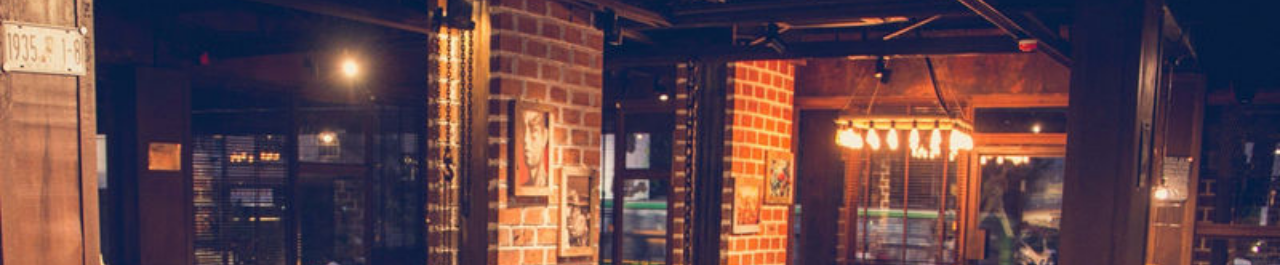
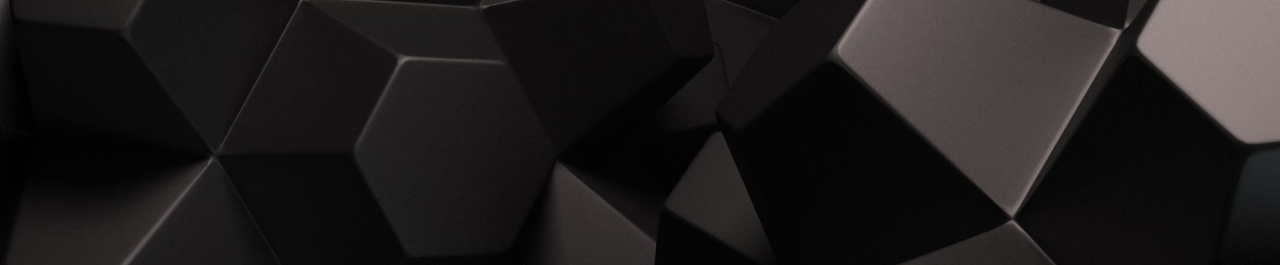
Before and after one commit to AkashNaik21/BikersCafe-, a plain HTML site: page index.html in a window 1280 px wide. Shown: the part 75-340 px from the top of the page. Drawn offline with Linux system fonts and the light colour scheme.

Commit message:
Update PMAIN.css

```diff
--- a/PMAIN.css
+++ b/PMAIN.css
@@ -139,7 +139,7 @@ header .navbar ul li a.active::before{
 /* HOME SECTION */
 .home{
     min-height: 100vh;
-    background-image: url(Images/driven-cafe.jpg);
+    background-image: url(Images/1616163.jpg);
     background-size: cover;
     background-position: center;
     padding: 15px;
```
